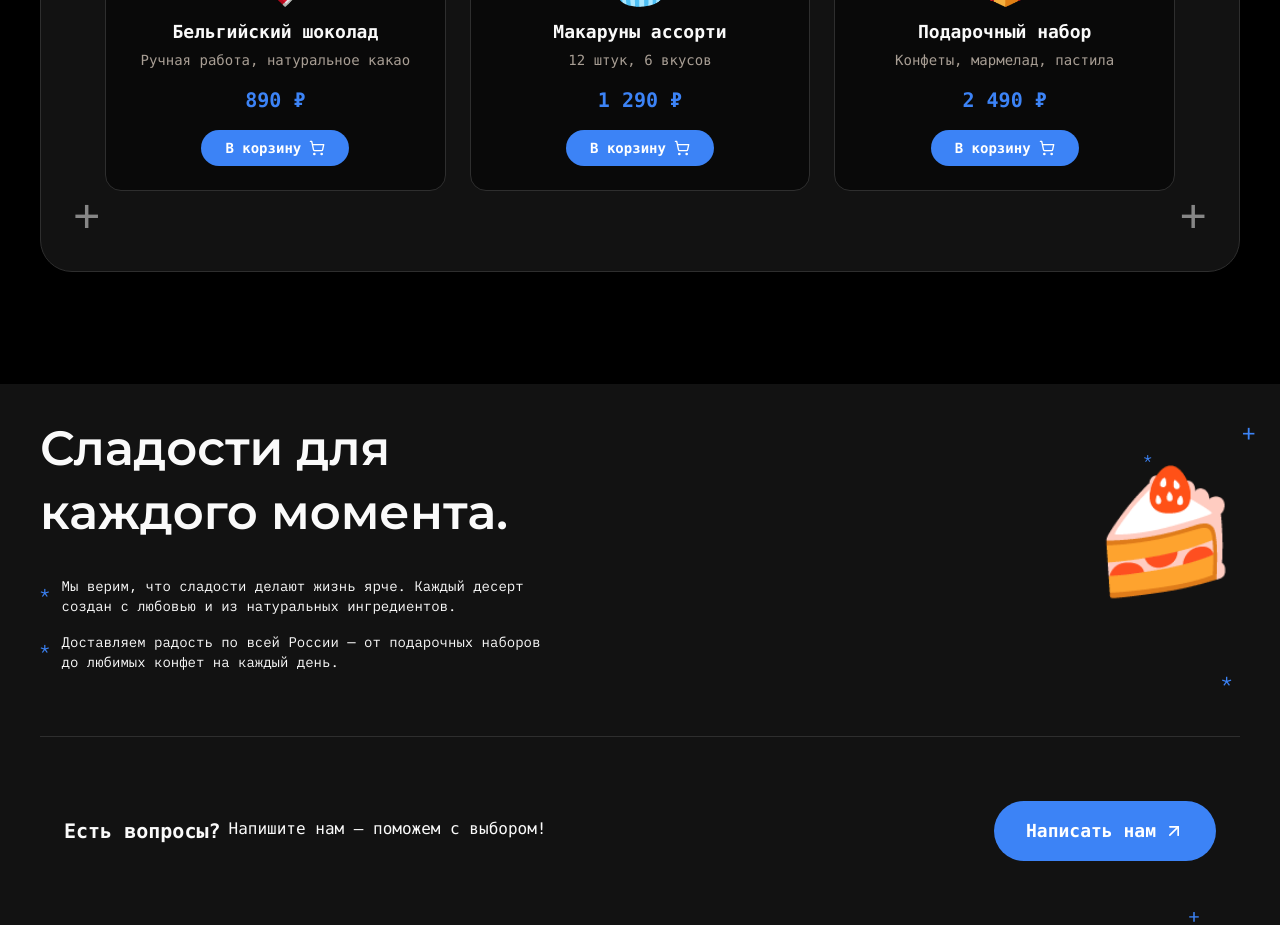
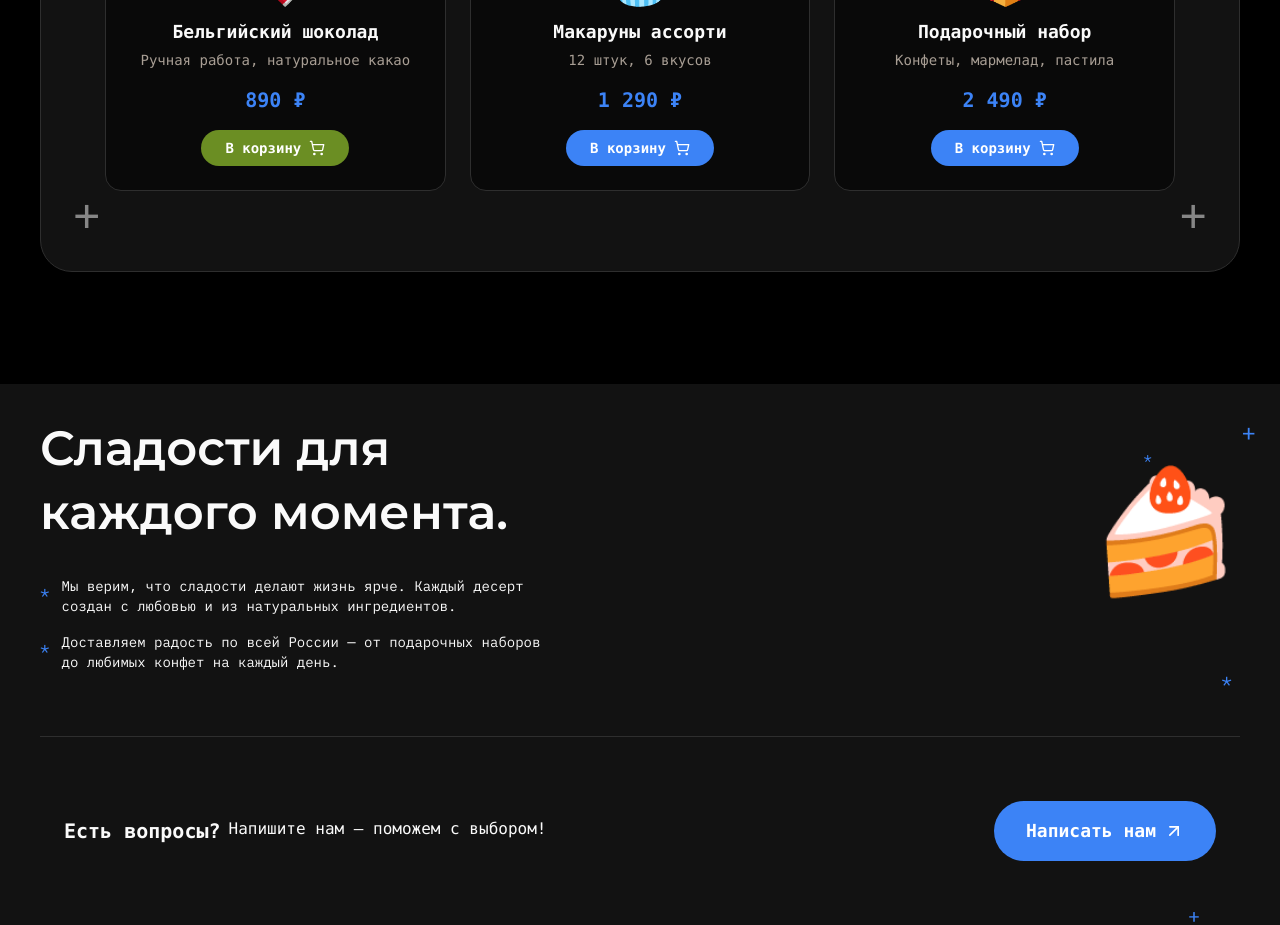
Before and after one commit to pr-poehali-dev/quantum-explorer-1, a React (Vite) app: page / in a window 1280 px wide. Shown: the part 820-1745 px from the top of the page. Built offline with nearby package versions, Linux system fonts and the light colour scheme.

Commit message:
Измени цвет кнопки у бельгийского шоколада на оливковый

```diff
--- a/src/pages/Index.tsx
+++ b/src/pages/Index.tsx
@@ -11,6 +11,7 @@ const popularSweets = [
     desc: "Ручная работа, натуральное какао",
     price: "890 ₽",
     emoji: "🍫",
+    buttonClass: "bg-[#6B8E23] hover:bg-[#7BA428]",
   },
   {
     name: "Макаруны ассорти",
@@ -82,7 +83,7 @@ const Index = () => {
                   <h3 className="text-foreground font-mono font-bold text-lg mb-1">{item.name}</h3>
                   <p className="text-muted-foreground font-mono text-sm mb-4">{item.desc}</p>
                   <span className="text-primary font-mono font-bold text-xl mb-4">{item.price}</span>
-                  <button className="bg-primary text-primary-foreground px-6 py-2 rounded-full font-mono text-sm font-semibold hover:scale-105 transition-all duration-300 flex items-center gap-2">
+                  <button className={`${item.buttonClass || "bg-primary"} text-primary-foreground px-6 py-2 rounded-full font-mono text-sm font-semibold hover:scale-105 transition-all duration-300 flex items-center gap-2`}>
                     В корзину <Icon name="ShoppingCart" size={16} />
                   </button>
                 </div>
```
